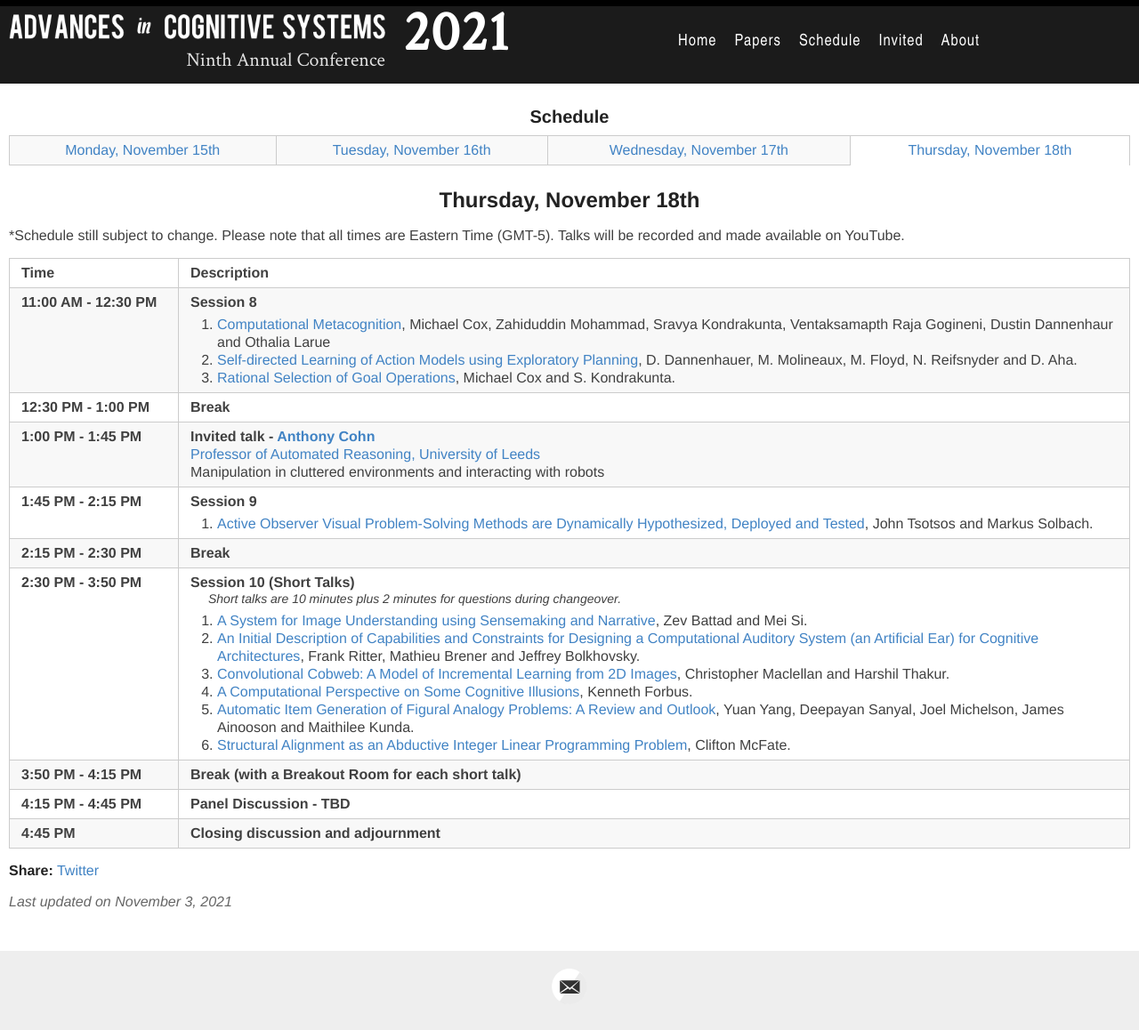
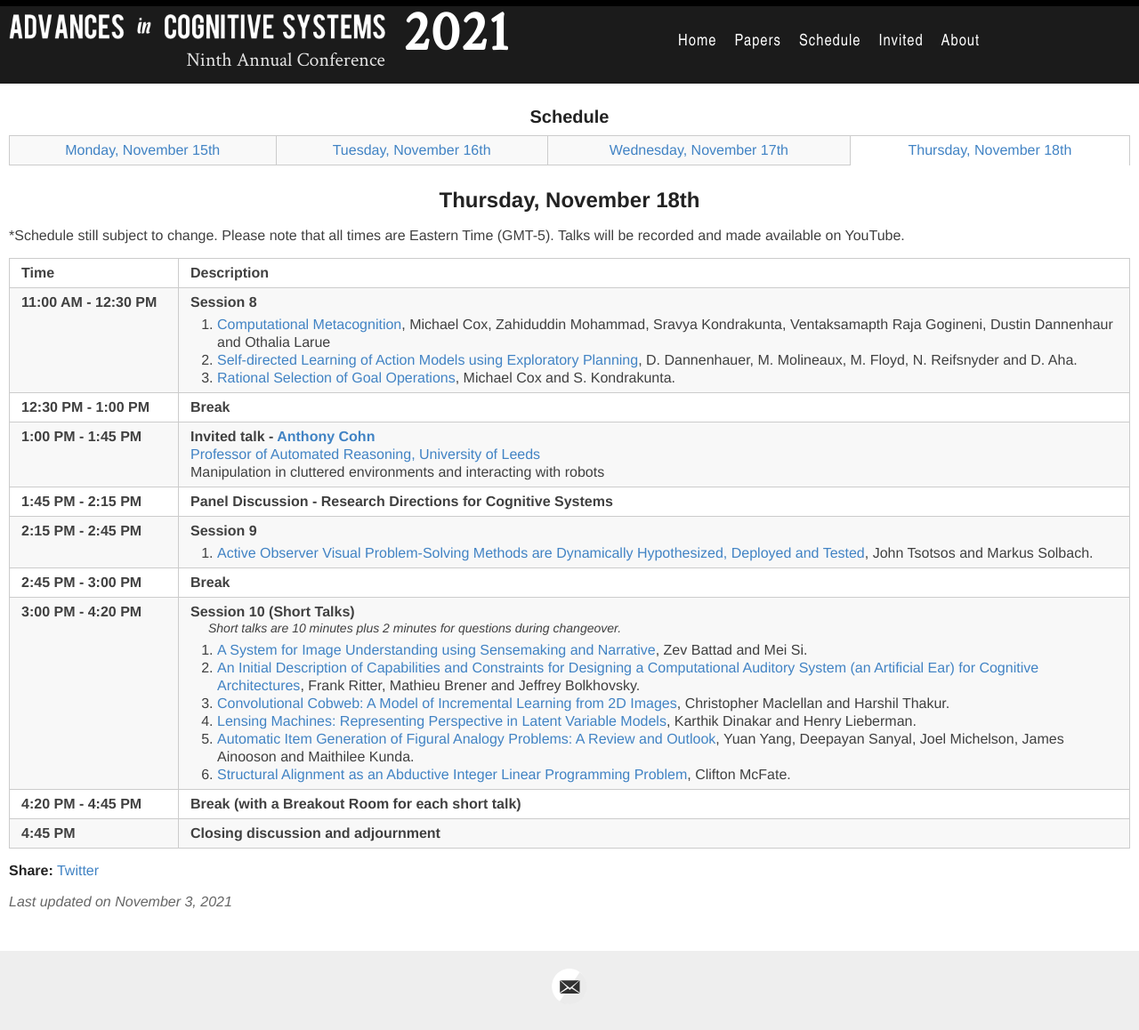
Before and after one commit to AdvancesInCognitiveSystems/acs2021, a Jekyll site: the page built from _days/thursday-day3.md, in a window 1280 px wide. Shown: the whole page at 89% size. Built offline with Jekyll 4.4.1, drawn with Linux system fonts in a browser that asks for light colours.

Commit message:
resched Ken and Henry, move panel up on Thurs

```diff
--- a/_days/thursday-day3.md
+++ b/_days/thursday-day3.md
@@ -45,7 +45,11 @@ Manipulation in cluttered environments and interacting with robots
   </td>
 </tr>
 <tr>
-  <td> <span class="schedtime"> 1:45 PM - 2:15 PM </span></td><td> <b> Session 9</b>
+  <td> <span class="schedtime"> 1:45 PM - 2:15 PM</span></td>
+  <td>  <b> Panel Discussion  - Research Directions for Cognitive Systems </b> </td>
+</tr>
+<tr>
+  <td> <span class="schedtime"> 2:15 PM - 2:45 PM </span></td><td> <b> Session 9</b>
 <!-- ###### Chaired by TBD -->
   <ol>
    <li> <a href="{{site.baseurl}}/data/ACS2021_paper_3.pdf">Active Observer Visual Problem-Solving Methods are Dynamically Hypothesized, Deployed and Tested</a>, John Tsotsos and Markus Solbach.  </li>
@@ -53,11 +57,11 @@ Manipulation in cluttered environments and interacting with robots
   </td>
   </tr>
   <tr>
-    <td> <span class="schedtime"> 2:15 PM - 2:30 PM </span></td> <td>  <b>
+    <td> <span class="schedtime"> 2:45 PM - 3:00 PM </span></td> <td>  <b>
     Break</b> </td>
     </tr>
 <tr>
-  <td> <span class="schedtime"> 2:30 PM - 3:50 PM </span></td><td> <b> Session 10 (Short Talks)</b>
+  <td> <span class="schedtime"> 3:00 PM - 4:20 PM </span></td><td> <b> Session 10 (Short Talks)</b>
 <div class=shortnote>Short talks are 10 minutes plus 2 minutes for
     questions during changeover.</div>
 <!-- ###### Chaired by TBD -->
@@ -69,7 +73,7 @@ Manipulation in cluttered environments and interacting with robots
   System (an Artificial Ear) for Cognitive Architectures</a>, Frank Ritter, Mathieu Brener and Jeffrey Bolkhovsky. </li>
    <li> <a href="{{site.baseurl}}/data/ACS2021_paper_30.pdf">Convolutional Cobweb: A Model
   of Incremental Learning from 2D Images</a>, Christopher Maclellan and Harshil Thakur.</li>
-   <li> <a href="{{site.baseurl}}/data/ACS2021_paper_25.pdf">A Computational Perspective on Some Cognitive Illusions</a>, Kenneth Forbus. </li>
+<li> <a href="{{site.baseurl}}/data/ACS2021_paper_10.pdf">Lensing Machines: Representing Perspective in Latent Variable Models</a>, Karthik Dinakar and Henry Lieberman. </li>
    <li> <a href="{{site.baseurl}}/data/ACS2021_paper_2.pdf">Automatic Item Generation of Figural Analogy Problems: A Review and Outlook</a>, Yuan Yang, Deepayan Sanyal, Joel Michelson, James Ainooson and Maithilee Kunda.  </li>
    <li> <a href="{{site.baseurl}}/data/ACS2021_paper_19.pdf">Structural Alignment as an
   Abductive Integer Linear Programming Problem</a>, Clifton McFate.</li>
@@ -77,12 +81,8 @@ Manipulation in cluttered environments and interacting with robots
   </td>
 </tr>
 <tr>
-  <td> <span class="schedtime"> 3:50 PM - 4:15 PM</span></td>
+  <td> <span class="schedtime"> 4:20 PM - 4:45 PM</span></td>
   <td>  <b> Break (with a Breakout Room for each short talk) </b> </td>
-</tr>
-<tr>
-  <td> <span class="schedtime"> 4:15 PM - 4:45 PM</span></td>
-  <td>  <b> Panel Discussion  - TBD </b> </td>
 </tr>
 
 <tr>
```
Also changed, not shown: _days/wednesday-day2.md (+1 -2 lines).
